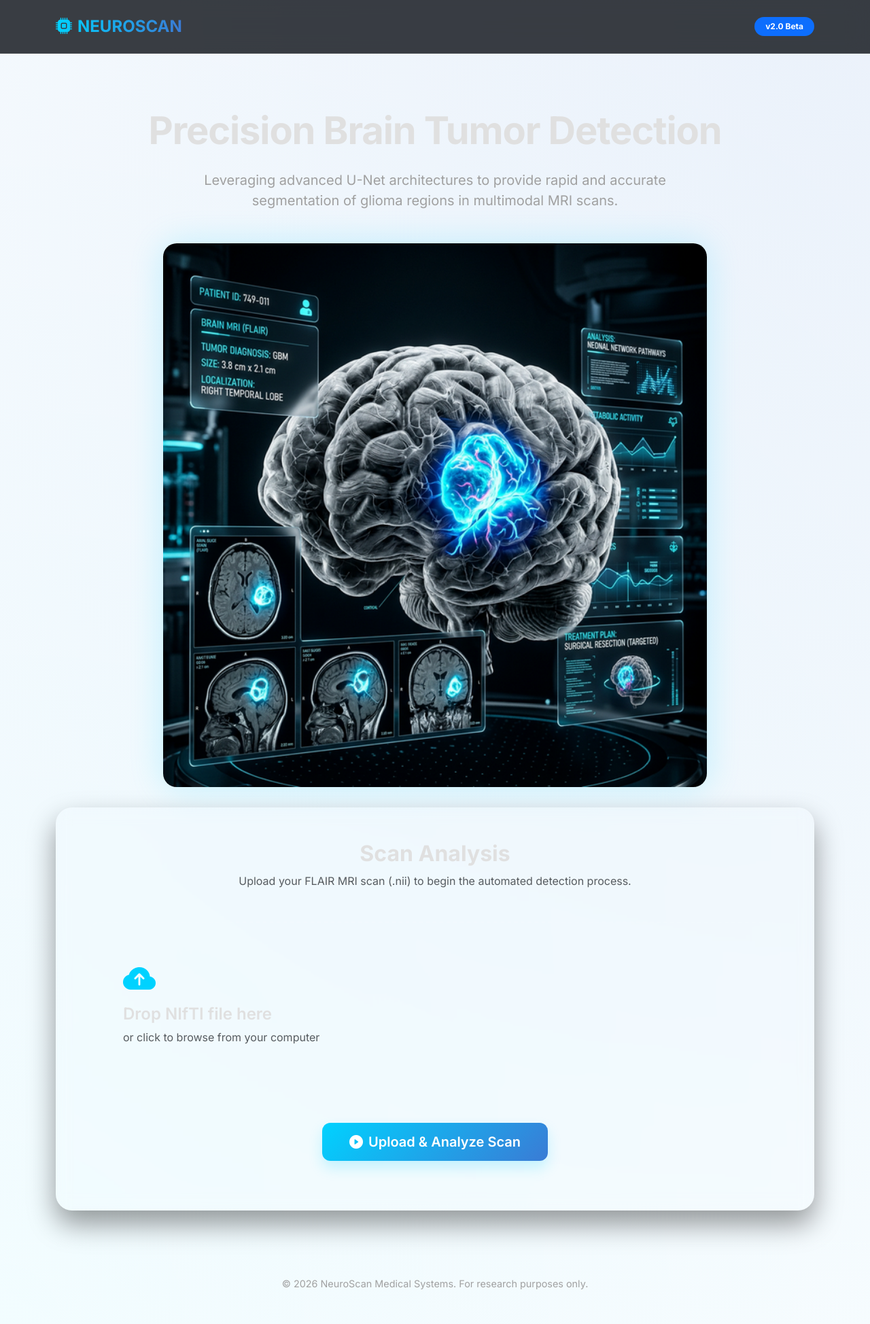
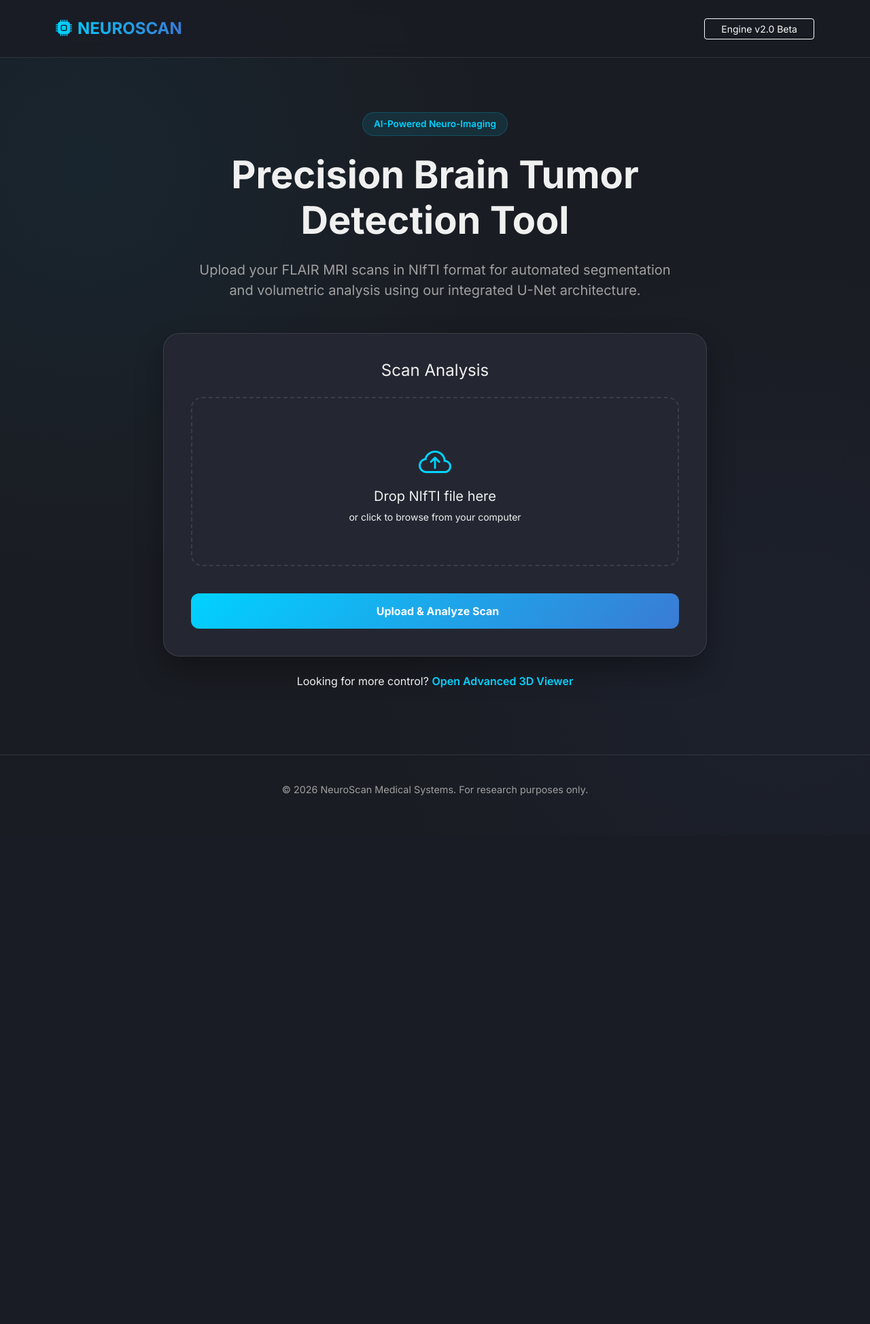
Before and after one commit to venkat-hl/mri, a FastAPI app: page / in a window 1280 px wide. Shown: the whole page at 68% size. After the commit the page ends 1170 px from the top, so only its background shows below. Run offline with FastAPI, Linux system fonts and the light colour scheme.

Commit message:
UI: Charcoal gray theme, removed hero image. Fix: Robust upload handling via file.read(). Cleanup: Removed temp files.

```diff
--- a/templates/front.html
+++ b/templates/front.html
@@ -3,7 +3,7 @@
 <head>
     <meta charset="UTF-8">
     <meta name="viewport" content="width=device-width, initial-scale=1.0">
-    <title>NeuroScan | Advanced Brain Tumor Detection</title>
+    <title>NeuroScan | Precision Brain Tumor Detection</title>
 
     <!-- Fonts -->
     <link rel="preconnect" href="https://fonts.googleapis.com">
@@ -16,42 +16,43 @@
 
     <style>
         :root {
-            --bg-color: #0b0e14;
-            --glass-bg: rgba(255, 255, 255, 0.03);
+            --bg-color: #1a1c23;
+            --surface-color: #242731;
+            --glass-bg: rgba(255, 255, 255, 0.05);
             --glass-border: rgba(255, 255, 255, 0.1);
-            --primary-glow: #00d2ff;
-            --secondary-glow: #3a7bd5;
-            --accent-color: #00f2fe;
-            --text-main: #e0e0e0;
-            --text-muted: #a0a0a0;
+            --primary-accent: #00d2ff;
+            --secondary-accent: #3a7bd5;
+            --text-main: #f0f0f0;
+            --text-dim: #a0a0a0;
         }
 
         body {
             background-color: var(--bg-color);
             color: var(--text-main);
             font-family: 'Inter', sans-serif;
-            overflow-x: hidden;
-            background: radial-gradient(circle at top right, rgba(58, 123, 213, 0.1), transparent),
-                        radial-gradient(circle at bottom left, rgba(0, 210, 255, 0.05), transparent);
             min-height: 100vh;
+            margin: 0;
+            display: flex;
+            flex-direction: column;
+            background-image:
+                radial-gradient(circle at 10% 20%, rgba(0, 210, 255, 0.05) 0%, transparent 40%),
+                radial-gradient(circle at 90% 80%, rgba(58, 123, 213, 0.05) 0%, transparent 40%);
         }
 
         .navbar {
-            background: rgba(11, 14, 20, 0.8);
-            backdrop-filter: blur(15px);
+            background: rgba(26, 28, 35, 0.8);
+            backdrop-filter: blur(10px);
             border-bottom: 1px solid var(--glass-border);
-            padding: 1rem 0;
-            position: sticky;
-            top: 0;
-            z-index: 1000;
+            padding: 1.2rem 0;
         }
 
         .navbar-brand {
             font-weight: 700;
+            background: linear-gradient(90deg, var(--primary-accent), var(--secondary-accent));
+            -webkit-background-clip: text;
+            background-clip: text;
+            -webkit-text-fill-color: transparent;
             font-size: 1.5rem;
-            background: linear-gradient(90deg, var(--primary-glow), var(--secondary-glow));
-            -webkit-background-clip: text;
-            -webkit-text-fill-color: transparent;
         }
 
         .hero-section {
@@ -59,344 +60,246 @@
             text-align: center;
         }
 
+        .hero-badge {
+            display: inline-block;
+            background: rgba(0, 210, 255, 0.1);
+            border: 1px solid rgba(0, 210, 255, 0.2);
+            color: var(--primary-accent);
+            padding: 6px 16px;
+            border-radius: 30px;
+            font-size: 0.85rem;
+            font-weight: 600;
+            margin-bottom: 24px;
+        }
+
         .hero-title {
             font-size: 3.5rem;
             font-weight: 800;
-            margin-bottom: 1.5rem;
-            letter-spacing: -0.02em;
+            line-height: 1.2;
+            margin-bottom: 24px;
         }
 
         .hero-subtitle {
             font-size: 1.25rem;
-            color: var(--text-muted);
+            color: var(--text-dim);
             max-width: 700px;
-            margin: 0 auto 3rem auto;
+            margin: 0 auto 48px;
         }
 
-        .hero-image-container {
-            position: relative;
+        .analysis-card {
+            background: var(--surface-color);
+            border: 1px solid var(--glass-border);
+            border-radius: 24px;
+            padding: 40px;
+            box-shadow: 0 20px 40px rgba(0, 0, 0, 0.3);
             max-width: 800px;
             margin: 0 auto;
-            border-radius: 20px;
-            overflow: hidden;
-            box-shadow: 0 0 50px rgba(0, 210, 255, 0.2);
         }
 
-        .hero-image {
-            width: 100%;
-            display: block;
-        }
-
-        .main-card {
-            background: var(--glass-bg);
-            backdrop-filter: blur(10px);
-            border: 1px solid var(--glass-border);
-            border-radius: 24px;
-            padding: 3rem;
-            margin-top: -50px;
-            position: relative;
-            z-index: 10;
-            box-shadow: 0 20px 40px rgba(0, 0, 0, 0.4);
-        }
-
-        .upload-area {
+        .drop-zone {
             border: 2px dashed var(--glass-border);
             border-radius: 16px;
-            padding: 3rem;
+            padding: 60px 20px;
             transition: all 0.3s ease;
             cursor: pointer;
             position: relative;
         }
 
-        .upload-area:hover {
-            border-color: var(--primary-glow);
-            background: rgba(255, 255, 255, 0.02);
+        .drop-zone:hover, .drop-zone.active {
+            border-color: var(--primary-accent);
+            background: rgba(0, 210, 255, 0.03);
         }
 
         .upload-icon {
             font-size: 3rem;
-            color: var(--primary-glow);
-            margin-bottom: 1rem;
+            color: var(--primary-accent);
+            margin-bottom: 20px;
         }
 
-        #file-input {
-            display: none;
+        #file-input { display: none; }
+
+        .btn-analyze {
+            background: linear-gradient(135deg, var(--primary-accent), var(--secondary-accent));
+            border: none;
+            padding: 14px 40px;
+            border-radius: 12px;
+            font-weight: 700;
+            color: white;
+            transition: transform 0.2s, box-shadow 0.2s;
+            margin-top: 24px;
         }
 
-        .btn-scan {
-            background: linear-gradient(135deg, var(--primary-glow), var(--secondary-glow));
-            border: none;
-            color: white;
-            font-weight: 600;
-            padding: 0.8rem 2.5rem;
-            border-radius: 12px;
-            transition: all 0.3s ease;
-            box-shadow: 0 10px 20px rgba(0, 210, 255, 0.2);
+        .btn-analyze:hover {
+            transform: translateY(-2px);
+            box-shadow: 0 10px 20px rgba(0, 210, 255, 0.3);
         }
 
-        .btn-scan:hover {
-            transform: translateY(-2px);
-            box-shadow: 0 15px 30px rgba(0, 210, 255, 0.3);
-            color: white;
+        .results-section {
+            display: none;
+            margin-top: 60px;
+            padding-bottom: 60px;
         }
 
-        #result-status {
-            font-size: 1.1rem;
-            margin-top: 1.5rem;
+        .slice-grid {
+            display: grid;
+            grid-template-columns: repeat(auto-fit, minmax(280px, 1fr));
+            gap: 24px;
+        }
+
+        .slice-card {
+            background: var(--surface-color);
+            border: 1px solid var(--glass-border);
+            border-radius: 16px;
+            overflow: hidden;
+            transition: transform 0.3s ease;
+        }
+
+        .slice-card:hover { transform: translateY(-5px); }
+
+        .slice-card img {
+            width: 100%;
+            height: auto;
+            background: #000;
+        }
+
+        .slice-label {
+            padding: 12px;
+            text-align: center;
+            font-weight: 600;
+            font-size: 0.9rem;
+        }
+
+        .footer {
+            margin-top: auto;
+            padding: 40px 0;
+            border-top: 1px solid var(--glass-border);
+            text-align: center;
+            color: var(--text-dim);
+            font-size: 0.9rem;
+        }
+
+        .loader {
+            display: none;
+            margin: 20px auto;
+        }
+
+        .link-advanced {
+            color: var(--primary-accent);
+            text-decoration: none;
             font-weight: 600;
         }
 
-        .viewer-section {
-            display: none;
-            margin-top: 4rem;
-            padding-bottom: 100px;
-        }
-
-        .slice-explorer {
-            background: var(--glass-bg);
-            border: 1px solid var(--glass-border);
-            border-radius: 20px;
-            padding: 2rem;
-        }
-
-        .display-grid {
-            display: grid;
-            grid-template-columns: repeat(auto-fit, minmax(300px, 1fr));
-            gap: 2rem;
-            margin-top: 2rem;
-        }
-
-        .slice-card {
-            background: rgba(0, 0, 0, 0.3);
-            border: 1px solid var(--glass-border);
-            border-radius: 16px;
-            padding: 1.5rem;
-            text-align: center;
-        }
-
-        .slice-card h5 {
-            margin-bottom: 1rem;
-            font-size: 0.9rem;
-            text-transform: uppercase;
-            letter-spacing: 0.1em;
-            color: var(--text-muted);
-        }
-
-        .slice-card img {
-            width: 100%;
-            border-radius: 12px;
-            border: 1px solid rgba(255, 255, 255, 0.05);
-        }
-
-        .custom-slider {
-            width: 100%;
-            background: transparent;
-            -webkit-appearance: none;
-            margin: 1.5rem 0;
-        }
-
-        .custom-slider::-webkit-slider-runnable-track {
-            width: 100%;
-            height: 6px;
-            background: var(--glass-border);
-            border-radius: 3px;
-        }
-
-        .custom-slider::-webkit-slider-thumb {
-            -webkit-appearance: none;
-            height: 20px;
-            width: 20px;
-            border-radius: 50%;
-            background: var(--primary-glow);
-            margin-top: -7px;
-            cursor: pointer;
-            box-shadow: 0 0 15px var(--primary-glow);
-        }
-
-        .advanced-link-card {
-            margin-top: 3rem;
-            background: linear-gradient(45deg, rgba(58, 123, 213, 0.1), rgba(0, 210, 255, 0.1));
-            border: 1px solid var(--glass-border);
-            border-radius: 20px;
-            padding: 2rem;
-            display: flex;
-            align-items: center;
-            justify-content: space-between;
-        }
-
-        .footer {
-            border-top: 1px solid var(--glass-border);
-            padding: 3rem 0;
-            text-align: center;
-            color: var(--text-muted);
-            font-size: 0.9rem;
-        }
-
-        /* Micro-animations */
-        @keyframes fadeIn {
-            from { opacity: 0; transform: translateY(10px); }
-            to { opacity: 1; transform: translateY(0); }
-        }
-
-        .animate-fade-in {
-            animation: fadeIn 0.8s ease-out forwards;
-        }
-
-        .delay-1 { animation-delay: 0.2s; }
-        .delay-2 { animation-delay: 0.4s; }
+        .link-advanced:hover { text-decoration: underline; }
     </style>
 </head>
 <body>
 
 <nav class="navbar">
-    <div class="container">
-        <a class="navbar-brand" href="#">
-            <i class="bi bi-cpu-fill me-2"></i>NEUROSCAN
-        </a>
-        <div class="d-flex align-items-center">
-            <span class="badge bg-primary rounded-pill px-3 py-2">v2.0 Beta</span>
-        </div>
+    <div class="container d-flex justify-content-between align-items-center">
+        <a class="navbar-brand" href="#"><i class="bi bi-cpu-fill me-2"></i>NEUROSCAN</a>
+        <a href="/advanced" class="btn btn-outline-light btn-sm px-4">Engine v2.0 Beta</a>
     </div>
 </nav>
 
-<div class="container">
+<main class="container">
     <section class="hero-section">
-        <h1 class="hero-title animate-fade-in">Precision Brain Tumor Detection</h1>
-        <p class="hero-subtitle animate-fade-in delay-1">
-            Leveraging advanced U-Net architectures to provide rapid and accurate segmentation of glioma regions in multimodal MRI scans.
-        </p>
+        <span class="hero-badge">AI-Powered Neuro-Imaging</span>
+        <h1 class="hero-title">Precision Brain Tumor <br> Detection Tool</h1>
+        <p class="hero-subtitle">Upload your FLAIR MRI scans in NIfTI format for automated segmentation and volumetric analysis using our integrated U-Net architecture.</p>
 
-        <div class="hero-image-container animate-fade-in delay-2">
-            <img src="/static/img/hero.png" alt="Brain Visualization" class="hero-image">
+        <div class="analysis-card">
+            <h4 class="mb-4">Scan Analysis</h4>
+            <form id="upload-form" enctype="multipart/form-data">
+                <div class="drop-zone" id="drop-zone">
+                    <i class="bi bi-cloud-arrow-up upload-icon"></i>
+                    <h5 class="mb-2">Drop NIfTI file here</h5>
+                    <p class="text-dim small mb-0">or click to browse from your computer</p>
+                    <p id="file-name" class="mt-3 fw-bold text-primary" style="display:none;"></p>
+                    <input type="file" id="file-input" name="file" accept=".nii">
+                </div>
+
+                <div class="loader" id="loader">
+                    <div class="spinner-border text-primary" role="status"></div>
+                    <p class="mt-2 text-dim">Analyzing spatial features...</p>
+                </div>
+
+                <div id="result-status" class="mt-3"></div>
+
+                <button type="submit" class="btn btn-analyze w-100">
+                    <i class="bi bi-bolt-fill me-2"></i>Upload & Analyze Scan
+                </button>
+            </form>
+        </div>
+
+        <div class="mt-4">
+            <p class="text-dim">Looking for more control? <a href="/advanced" class="link-advanced">Open Advanced 3D Viewer</a></p>
         </div>
     </section>
 
-    <div class="main-card animate-fade-in delay-2">
-        <div class="text-center mb-5">
-            <h2 class="fw-bold">Scan Analysis</h2>
-            <p class="text-muted">Upload your FLAIR MRI scan (.nii) to begin the automated detection process.</p>
+    <section class="results-section" id="results-section">
+        <div class="d-flex justify-content-between align-items-end mb-4">
+            <h3 class="fw-bold">Detection Results</h3>
+            <span class="text-dim">Slices with detected abnormalities</span>
         </div>
-
-        <form id="upload-form">
-            <div class="upload-area" id="drop-zone">
-                <i class="bi bi-cloud-arrow-up-fill upload-icon"></i>
-                <h4 class="fw-semibold">Drop NIfTI file here</h4>
-                <p class="text-muted">or click to browse from your computer</p>
-                <input type="file" id="file-input" name="file" accept=".nii">
-                <div id="file-name-display" class="mt-3 text-primary fw-bold" style="display:none;"></div>
-            </div>
-
-            <div class="text-center mt-5">
-                <button type="submit" class="btn btn-scan btn-lg">
-                    <i class="bi bi-play-circle-fill me-2"></i>Upload & Analyze Scan
-                </button>
-                <div id="result-status"></div>
-            </div>
-        </form>
-    </div>
-
-    <section id="viewer-section" class="viewer-section">
-        <div class="slice-explorer">
-            <div class="d-flex justify-content-between align-items-center mb-4">
-                <h3 class="fw-bold mb-0">Exploration Suite</h3>
-                <div class="badge bg-secondary px-3 py-2">
-                    Slice: <span id="slice-number" class="fw-bold">0</span>
-                </div>
-            </div>
-
-            <div class="px-4">
-                <input type="range" class="custom-slider" id="slice-slider" min="0" max="0" value="0">
-            </div>
-
-            <div class="display-grid">
-                <div class="slice-card">
-                    <h5>Original FLAIR</h5>
-                    <div class="image-wrapper">
-                        <img id="flair-image" src="" alt="FLAIR Slice">
-                    </div>
-                </div>
-                <div class="slice-card">
-                    <h5>Neural Overlay</h5>
-                    <div class="image-wrapper">
-                        <img id="overlay-image" src="" alt="Overlay Mask">
-                    </div>
-                </div>
-                <div class="slice-card">
-                    <h5>Binary Mask</h5>
-                    <div class="image-wrapper">
-                        <img id="mask-image" src="" alt="Predicted Mask">
-                    </div>
-                </div>
-            </div>
-        </div>
-
-        <div class="advanced-link-card">
-            <div>
-                <h4 class="fw-bold mb-1">Volumetric 3D Analysis</h4>
-                <p class="text-muted mb-0">Experience full spatial context in our proprietary 3D rendering engine.</p>
-            </div>
-            <a href="/advanced" class="btn btn-scan">
-                Open 3D Viewer <i class="bi bi-arrow-right-short ms-1"></i>
-            </a>
+        <div class="slice-grid" id="slice-grid">
+            <!-- Slices injected here -->
         </div>
     </section>
-</div>
+</main>
 
-<footer class="footer mt-5">
+<footer class="footer">
     <div class="container">
-        <p class="mb-0">&copy; 2026 NeuroScan Medical Systems. For research purposes only.</p>
+        <p>&copy; 2026 NeuroScan Medical Systems. For research purposes only.</p>
     </div>
 </footer>
 
 <script src="https://code.jquery.com/jquery-3.6.0.min.js"></script>
 <script>
-    let slices = [];
-
-    // UI Interactions
+    $(document).ready(function () {
         const dropZone = $('#drop-zone');
         const fileInput = $('#file-input');
-    const fileNameDisplay = $('#file-name-display');
+        const fileName = $('#file-name');
 
-    dropZone.on('click', () => fileInput.click());
+        dropZone.click(() => fileInput.click());
 
-    fileInput.on('change', function() {
-        if (this.files[0]) {
-            fileNameDisplay.text(`Selected: ${this.files[0].name}`).show();
+        fileInput.change(function() {
+            if (this.files.length) {
+                fileName.text("Selected: " + this.files[0].name).show();
             }
         });
 
         dropZone.on('dragover', (e) => {
             e.preventDefault();
-        dropZone.css('border-color', 'var(--primary-glow)');
+            dropZone.addClass('active');
         });
 
-    dropZone.on('dragleave', () => {
-        dropZone.css('border-color', 'var(--glass-border)');
-    });
+        dropZone.on('dragleave', () => dropZone.removeClass('active'));
 
         dropZone.on('drop', (e) => {
             e.preventDefault();
+            dropZone.removeClass('active');
             const files = e.originalEvent.dataTransfer.files;
             if (files.length) {
                 fileInput[0].files = files;
-            fileNameDisplay.text(`Selected: ${files[0].name}`).show();
+                fileName.text("Selected: " + files[0].name).show();
             }
         });
 
-    // Form Submission
         $("#upload-form").submit(function (event) {
             event.preventDefault();
 
             let file = fileInput[0].files[0];
             if (!file) {
-            $("#result-status").text("Please select a file first.").css("color", "red");
+                $("#result-status").text("Please select a file first.").css("color", "#ff4444");
                 return;
             }
 
+            $("#loader").show();
+            $("#result-status").text("");
+            $("#results-section").hide();
+
             let formData = new FormData();
             formData.append("file", file);
-
-        $("#result-status").html('<div class="spinner-border spinner-border-sm text-primary me-2"></div> AI is processing scan...').css("color", "var(--primary-glow)");
 
             $.ajax({
                 url: "/detect_tumor",
@@ -405,43 +308,37 @@
                 processData: false,
                 contentType: false,
                 success: function (response) {
-                if (response.error) {
-                    $("#result-status").text("Error: " + response.error).css("color", "red");
-                    return;
-                }
-
-                slices = response.slices;
-                if (slices.length > 0) {
-                    $("#slice-slider").attr("max", slices.length - 1).val(0);
-                    updateSlice(0);
-                    $("#viewer-section").fadeIn(1000);
-                    $("#result-status").html('<i class="bi bi-check-circle-fill me-2"></i> Analysis Complete').css("color", "#00ff88");
-
-                    // Smooth scroll to viewer
-                    $('html, body').animate({
-                        scrollTop: $("#viewer-section").offset().top - 100
-                    }, 1000);
+                    $("#loader").hide();
+                    if (response.slices && response.slices.length > 0) {
+                        renderResults(response.slices);
+                        $("#result-status").text("Analysis complete.").css("color", "#00d2ff");
                     } else {
-                    $("#result-status").text("No slices could be extracted.").css("color", "red");
+                        $("#result-status").text("No abnormalities detected or processing failed.").css("color", "#ffbb33");
                     }
                 },
-            error: function (xhr, status, error) {
-                $("#result-status").text("Processing failed. Server might be under heavy load.").css("color", "red");
+                error: function (xhr) {
+                    $("#loader").hide();
+                    let msg = xhr.responseJSON ? xhr.responseJSON.error : "Upload failed";
+                    $("#result-status").text("Error: " + msg).css("color", "#ff4444");
                 }
             });
         });
 
-    $("#slice-slider").on("input", function () {
-        updateSlice($(this).val());
+        function renderResults(slices) {
+            const grid = $("#slice-grid");
+            grid.empty();
+            slices.forEach((slice, index) => {
+                grid.append(`
+                    <div class="slice-card">
+                        <img src="${slice}" alt="Tumor Slice ${index + 1}">
+                        <div class="slice-label">Detection Instance #${index + 1}</div>
+                    </div>
+                `);
             });
-
-    function updateSlice(index) {
-        $("#slice-number").text(index);
-        $("#flair-image").attr("src", slices[index].flair);
-        $("#overlay-image").attr("src", slices[index].overlay);
-        $("#mask-image").attr("src", slices[index].mask);
+            $("#results-section").fadeIn();
+            window.scrollTo({ top: $("#results-section").offset().top - 100, behavior: 'smooth' });
         }
+    });
 </script>
-
 </body>
 </html>
```
Also changed, not shown: f1.py (+42 -26 lines), templates/advanced.html (+4 -4 lines), 1 other file. Lines whose indentation alone changed are shown as unchanged.
